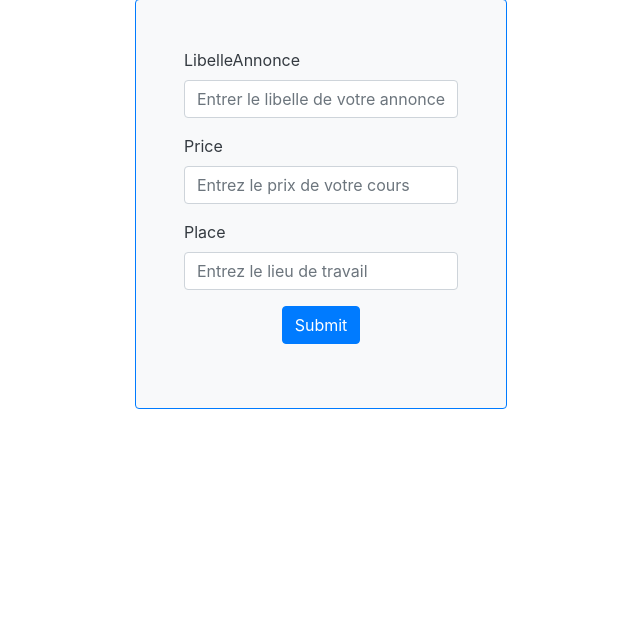
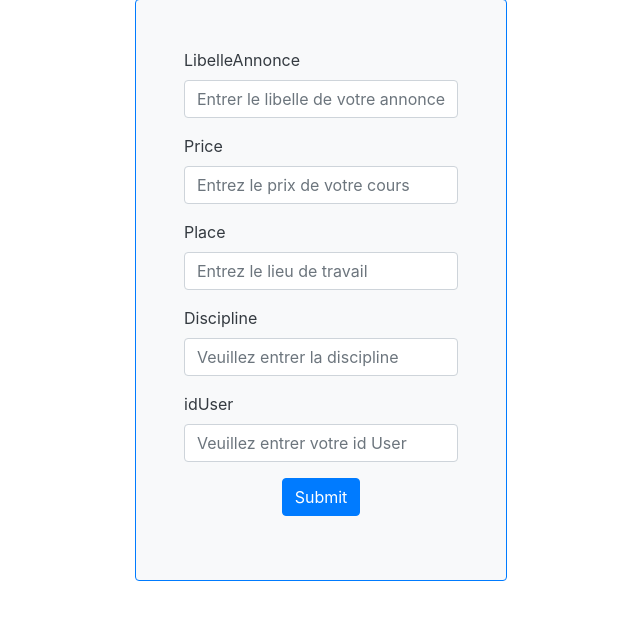
Before and after one commit to Splinntz/ProjetWeb, a Symfony app: template templates/add/addad.html.twig in a window 1280 px wide. Shown: the part 111-731 px from the top of the page, without its empty margins (319-959 px from the left). Run offline with Twig, Linux system fonts and the light colour scheme; the template is opened without the code that fills it, so the values that code supplies are empty; form fields are guessed from the names that the template uses; some libraries are stand-ins or nearby versions.

Commit message:
Add files via upload

```diff
--- a/templates/add/addad.html.twig
+++ b/templates/add/addad.html.twig
@@ -18,6 +18,14 @@
             <h>{{ form_label(form.place,'Place',{'label_attr':{'class':'text-dark'}}) }}</h>
             {{ form_widget(form.place,{'attr':{'class':'form-control','placeholder':'Entrez le lieu de travail'}}) }}
         </div>
+        <div class="form-group">
+            <h>{{ form_label(form.idDiscipline,'Discipline',{'label_attr':{'class':'text-dark'}}) }}</h>
+            {{ form_widget(form.idDiscipline,{'attr':{'class':'form-control','placeholder':'Veuillez entrer la discipline'}}) }}
+        </div>
+        <div class="form-group">
+            <h>{{ form_label(form.idUser,'idUser',{'label_attr':{'class':'text-dark'}}) }}</h>
+            {{ form_widget(form.idUser,{'attr':{'class':'form-control','placeholder':'Veuillez entrer votre id User'}}) }}
+        </div>
         <div class="row justify-content-sm-center">
             {{ form_row(form.submit,{'attr':{'class':'btn btn-primary mx-auto'}}) }}
         </div>
```
